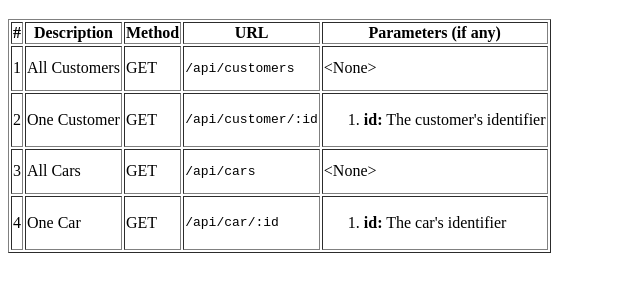
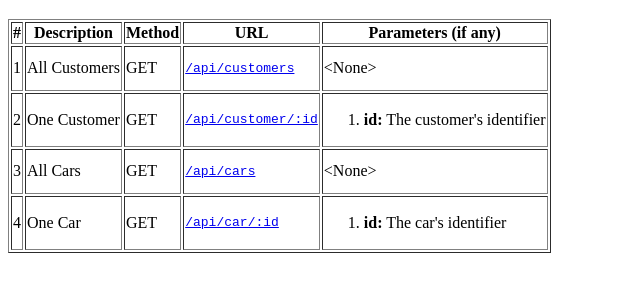
Before and after one commit to akaustav/angular-car-dealer-rest, a website: page src/index.html in a window 1280 px wide. Shown: the part 61-350 px from the top of the page, without its empty margins (0-640 px from the left). Drawn offline with Linux system fonts and the light colour scheme.

Commit message:
+ Linking URLs

```diff
--- a/src/index.html
+++ b/src/index.html
@@ -25,7 +25,9 @@
         <td>All Customers</td>
         <td>GET</td>
         <td>
-          <pre>/api/customers</pre>
+          <a href="/api/customers">
+            <pre>/api/customers</pre>
+          </a>
         </td>
         <td>&lt;None&gt;</td>
       </tr>
@@ -34,7 +36,9 @@
         <td>One Customer</td>
         <td>GET</td>
         <td>
-          <pre>/api/customer/:id</pre>
+          <a href="/api/customer/11">
+            <pre>/api/customer/:id</pre>
+          </a>
         </td>
         <td>
           <ol>
@@ -50,7 +54,9 @@
         <td>All Cars</td>
         <td>GET</td>
         <td>
-          <pre>/api/cars</pre>
+          <a href="/api/cars">
+            <pre>/api/cars</pre>
+          </a>
         </td>
         <td>&lt;None&gt;</td>
       </tr>
@@ -59,7 +65,9 @@
         <td>One Car</td>
         <td>GET</td>
         <td>
-          <pre>/api/car/:id</pre>
+          <a href="/api/car/101">
+            <pre>/api/car/:id</pre>
+          </a>
         </td>
         <td>
           <ol>
```
